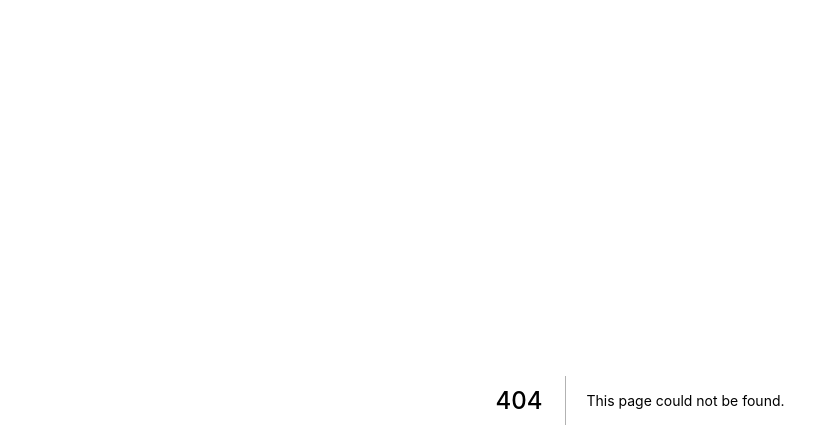
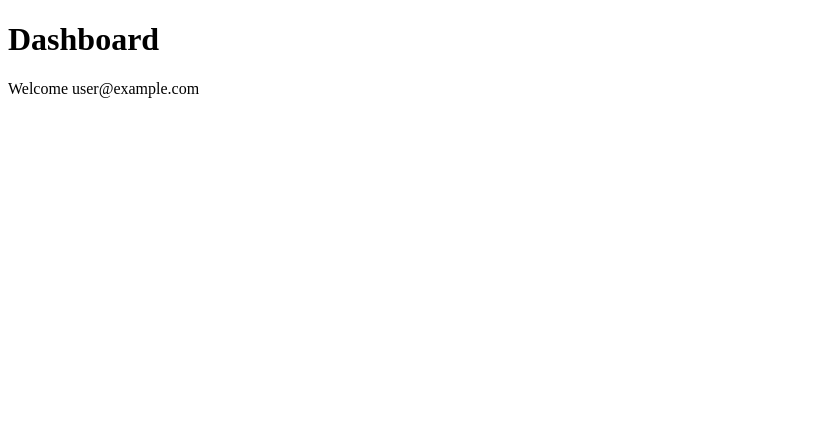
Before and after one commit to paulreyneveld/next-mongo, a Next.js app: page /dashboard in a window 1280 px wide. Before the commit this address had no page. Shown: the top 448 px of the page, without its empty margins (0-839 px from the left). Built offline with nearby package versions, Linux system fonts and the light colour scheme; no server answers; sample sign-in values are in the browser's storage.

Commit message:
Added a dashboard component to pages

```diff
--- /dev/null
+++ b/pages/dashboard.js
@@ -0,0 +1,26 @@
+// pages/dashboard.js
+import { getSession } from 'next-auth/client'
+
+export default function Dashboard({ user }) {
+  return (
+    <div>
+      <h1>Dashboard</h1>
+      <p>Welcome {user.email}</p>
+    </div>
+  )
+}
+
+export async function getServerSideProps(ctx) {
+  const session = await getSession(ctx)
+  if (!session) {
+    ctx.res.writeHead(302, { Location: '/' })
+    ctx.res.end()
+    return {}
+  }
+
+  return {
+    props: {
+      user: session.user,
+    },
+  }
+}
```
